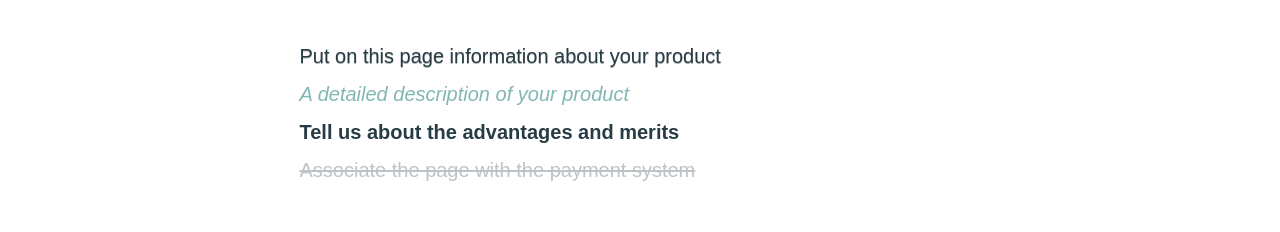
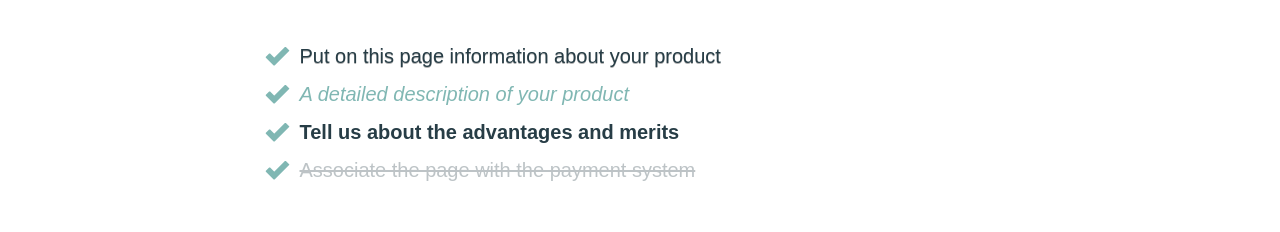
Before and after one commit to rusinko23/site-3, a plain HTML site: page index.html in a window 1280 px wide. Shown: the part 1293-1525 px from the top of the page. Drawn offline with Linux system fonts and the light colour scheme; files whose address does not match are found by name.

Commit message:
Update style.css

```diff
--- a/css/style.css
+++ b/css/style.css
@@ -76,7 +76,7 @@
    font-size: 20px;
    text-align: left;
    margin: 0px 0px 15px 0px;
-   background: url(check_icon.png) left no-repeat;
+   background: url(../img/check_icon.png) left no-repeat;
    padding: 0px 0px 0px 35px;
 }
 .main-bottom__list li:nth-child(1) {
```
